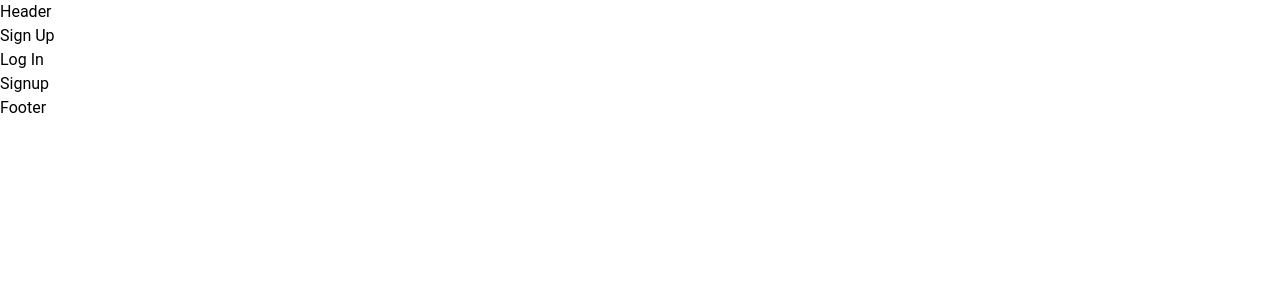
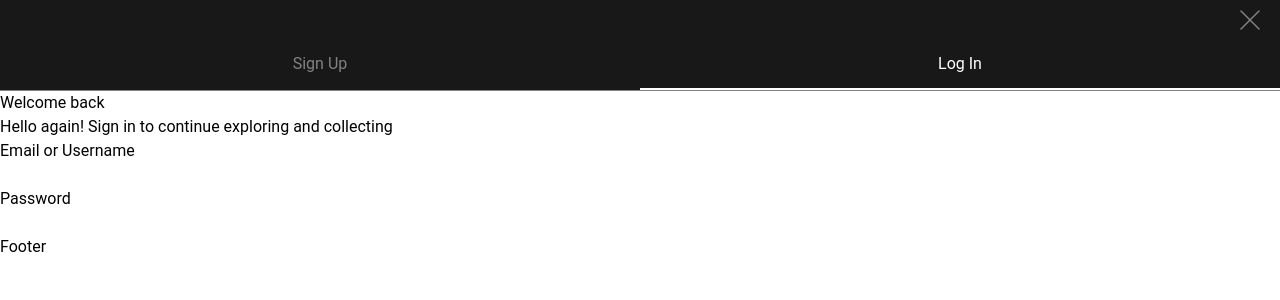
Before and after one commit to curriculum-vitae-team/cv-Jasudas, a React (Vite) app: page /login in a window 1280 px wide. Shown: the top 300 px of the page. Built offline with nearby package versions, Linux system fonts and the light colour scheme; no server answers.

Commit message:
components and yarn lock file

```diff
--- a/src/components/Header/Header.tsx
+++ b/src/components/Header/Header.tsx
@@ -1,19 +1,57 @@
 import React from "react";
-import { Link } from "react-router-dom";
+import { Link, NavLink } from "react-router-dom";
 
 export const Header = () => {
   return (
-    <div>
-      <h1>Header</h1>
-
-      <ul>
-        <li>
-          <Link to="/signup">Sign Up</Link>
-        </li>
-        <li>
-          <Link to="/login">Log In</Link>
-        </li>
-      </ul>
+    <div className="bg-black border-b border-middle-gray ">
+      <div className="h-10 flex justify-end items-center px-5">
+        <svg
+          width="20"
+          height="20"
+          viewBox="0 0 20 20"
+          xmlns="http://www.w3.org/2000/svg"
+          className="fill-middle-gray"
+          fill="red"
+        >
+          <path
+            d="M19 1L1 19"
+            className="stroke-middle-gray"
+            stroke-width="1.5"
+            stroke-linecap="round"
+            stroke-linejoin="round"
+          />
+          <path
+            fill="middle-gray"
+            className="stroke-middle-gray"
+            d="M1 1L19 19"
+            stroke-width="1.5"
+            stroke-linecap="round"
+            stroke-linejoin="round"
+          />
+        </svg>
+      </div>
+      <nav className="flex justify-center text-middle-gray ">
+        <NavLink
+          to="/signup"
+          className={({ isActive }) =>
+            `px-4 py-3 flex-1 flex justify-center items-center border-b-2 border-transparent ${
+              isActive ? " text-white border-white" : ""
+            } `
+          }
+        >
+          Sign Up
+        </NavLink>
+        <NavLink
+          to="/login"
+          className={({ isActive }) =>
+            `px-4 py-3 flex-1 flex justify-center items-center border-b-2 border-transparent ${
+              isActive ? " text-white border-white" : ""
+            } `
+          }
+        >
+          Log In
+        </NavLink>
+      </nav>
     </div>
   );
 };
--- a/src/main.tsx
+++ b/src/main.tsx
@@ -2,9 +2,29 @@ import React from "react";
 import ReactDOM from "react-dom/client";
 import App from "./App";
 import "./index.css";
+import {
+  ApolloClient,
+  InMemoryCache,
+  ApolloProvider,
+  HttpLink,
+} from "@apollo/client";
+
+const httpLink = new HttpLink({
+  uri: import.meta.env.VITE_BACKEND_URL ?? "http://localhost:3000/api/graphql",
+  headers: {
+    Authorization: `Bearer ${import.meta.env.VITE_JWT}`,
+  },
+});
+
+const client = new ApolloClient({
+  link: httpLink,
+  cache: new InMemoryCache(),
+});
 
 ReactDOM.createRoot(document.getElementById("root") as HTMLElement).render(
   <React.StrictMode>
-    <App />
+    <ApolloProvider client={client}>
+      <App />
+    </ApolloProvider>
   </React.StrictMode>
 );
--- a/src/pages/Signup.tsx
+++ b/src/pages/Signup.tsx
@@ -1,5 +1,30 @@
+import { gql, useQuery } from "@apollo/client";
 import React from "react";
 
+const GET_LOCATIONS = gql`
+  query GetLanguages {
+    languages {
+      id
+      name
+    }
+  }
+`;
+
 export const Signup = () => {
-  return <div>Signup</div>;
+  const { loading, error, data } = useQuery(GET_LOCATIONS);
+  console.log(loading, error, data);
+  return (
+    <>
+      <section>
+        <h1>Welcome back</h1>
+        <p>Hello again! Sign in to continue exploring and collecting</p>
+      </section>
+      <form className="flex flex-col">
+        <label htmlFor="login">Email or Username</label>
+        <input type="text" id="login" />
+        <label htmlFor="password">Password</label>
+        <input type="password" id="password" />
+      </form>
+    </>
+  );
 };
```
Also changed, not shown: 1 other file (tests, documents, lock files or other folders).
